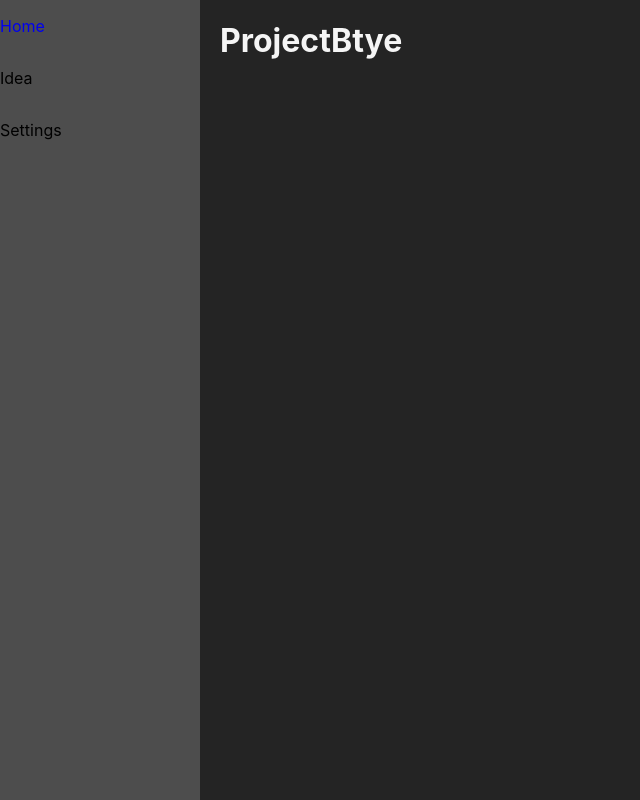
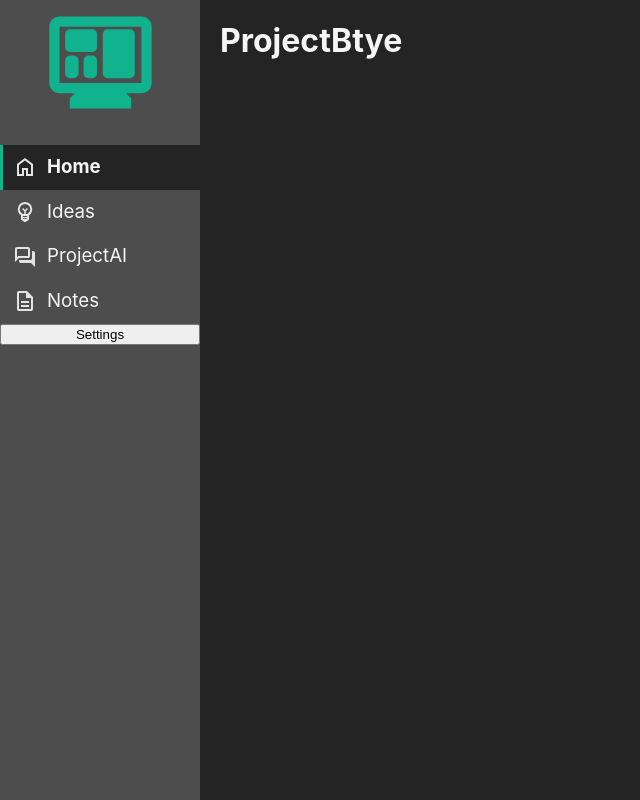
Before and after one commit to Mason-Dino/ProjectByte, an Electron app: page src/project.html in a window 1100 px wide. Shown: the whole page, without its empty margins (0-640 px from the left). Drawn offline with Linux system fonts and the light colour scheme; no server answers.

Commit message:
add the sidebar to the project page

```diff
--- a/src/project.html
+++ b/src/project.html
@@ -9,14 +9,45 @@
 	</head>
 	<body onload="loadProject()">
 		<div class="sidebar">
+			<svg class="logo" xmlns="http://www.w3.org/2000/svg" viewBox="0 0 500 500" width="125px" height="125px" fill="var(--logo)">
+				<path d="M 127.21 434.183 L 127.21 393.252 L 147.674 372.788 L 86.28 372.788 C 75.024 372.788 65.389 368.78 57.373 360.764 C 49.358 352.75 45.35 343.114 45.35 331.858 L 45.35 106.746 C 45.35 95.49 49.358 85.852 57.373 77.839 C 65.389 69.823 75.024 65.816 86.28 65.816 L 413.719 65.816 C 424.975 65.816 434.61 69.823 442.626 77.839 C 450.64 85.852 454.649 95.49 454.649 106.746 L 454.649 331.858 C 454.649 343.114 450.64 352.75 442.626 360.764 C 434.61 368.78 424.975 372.788 413.719 372.788 L 352.324 372.788 L 372.79 393.252 L 372.79 434.183 L 127.21 434.183 Z M 86.28 331.858 L 413.719 331.858 L 413.719 106.746 L 86.28 106.746 L 86.28 331.858 Z M 86.28 331.858 L 86.28 106.746 L 86.28 331.858 Z" style="stroke-width: 1;"/>
+				<rect style="stroke: rgb(0, 0, 0); stroke-width: 0px;" x="108.3" y="117.145" width="128" height="91.189" rx="20" ry="20"/>
+				<rect style="stroke: rgb(0, 0, 0); stroke-width: 0px;" x="259" y="117.145" width="128" height="195.855" rx="20" ry="20"/>
+				<rect style="stroke: rgb(0, 0, 0); stroke-width: 0px;" x="108.3" y="221.811" width="54" height="91.189" rx="20" ry="20"/>
+				<rect style="stroke: rgb(0, 0, 0); stroke-width: 0px;" x="182.3" y="221.811" width="54" height="91.189" rx="20" ry="20"/>
+			</svg>
 			<a href="index.html">
-                <p>Home</p>
-            </a>
-			<p>Idea</p>
-			<p>Settings</p>
+				<div class="selected">
+					<div class="selected-bar"></div>
+					<svg xmlns="http://www.w3.org/2000/svg" height="24px" viewBox="0 -960 960 960" width="24px" fill="#e3e3e3"><path d="M240-200h120v-240h240v240h120v-360L480-740 240-560v360Zm-80 80v-480l320-240 320 240v480H520v-240h-80v240H160Zm320-350Z"/></svg>
+					<h3>Home</h3>
+				</div>
+			</a>
+			<a href="idea.html">
+				<div class="unselected">
+					<div class="unselected-bar"></div>
+					<svg xmlns="http://www.w3.org/2000/svg" height="24px" viewBox="0 -960 960 960" width="24px" fill="#e3e3e3"><path d="M480-80q-26 0-47-12.5T400-126q-33 0-56.5-23.5T320-206v-142q-59-39-94.5-103T190-590q0-121 84.5-205.5T480-880q121 0 205.5 84.5T770-590q0 77-35.5 140T640-348v142q0 33-23.5 56.5T560-126q-12 21-33 33.5T480-80Zm-80-126h160v-36H400v36Zm0-76h160v-38H400v38Zm-8-118h58v-108l-88-88 42-42 76 76 76-76 42 42-88 88v108h58q54-26 88-76.5T690-590q0-88-61-149t-149-61q-88 0-149 61t-61 149q0 63 34 113.5t88 76.5Zm88-162Zm0-38Z"/></svg>
+					<h3>Ideas</h3>
+				</div>
+			</a>
+			<a href="projectAI.html">
+				<div class="unselected">
+					<div class="unselected-bar"></div>
+					<svg xmlns="http://www.w3.org/2000/svg" height="24px" viewBox="0 -960 960 960" width="24px" fill="#e3e3e3"><path d="M880-80 720-240H320q-33 0-56.5-23.5T240-320v-40h440q33 0 56.5-23.5T760-440v-280h40q33 0 56.5 23.5T880-640v560ZM160-473l47-47h393v-280H160v327ZM80-280v-520q0-33 23.5-56.5T160-880h440q33 0 56.5 23.5T680-800v280q0 33-23.5 56.5T600-440H240L80-280Zm80-240v-280 280Z"/></svg>
+					<h3>ProjectAI</h3>
+				</div>
+			</a>
+			<a href="notes.html">
+				<div class="unselected">
+					<div class="unselected-bar"></div>
+					<svg xmlns="http://www.w3.org/2000/svg" height="24px" viewBox="0 -960 960 960" width="24px" fill="#e3e3e3"><path d="M320-240h320v-80H320v80Zm0-160h320v-80H320v80ZM240-80q-33 0-56.5-23.5T160-160v-640q0-33 23.5-56.5T240-880h320l240 240v480q0 33-23.5 56.5T720-80H240Zm280-520v-200H240v640h480v-440H520ZM240-800v200-200 640-640Z"/></svg>
+					<h3>Notes</h3>
+				</div>
+			</a>
+			<button>Settings</button>
 		</div>
 		<div class="main">
-			<div class="error" id="task-value-error" style="display: none">Alert: Must provide a value and date to make a task!</div>
+			<div class="error" id="task-value-error" style="display: none">Alert: Must provide a value and date to make a todo task!</div>
 			<h1 id="title">ProjectBtye</h1>
             <div class="project-space" id="project-space">
             </div>
```
